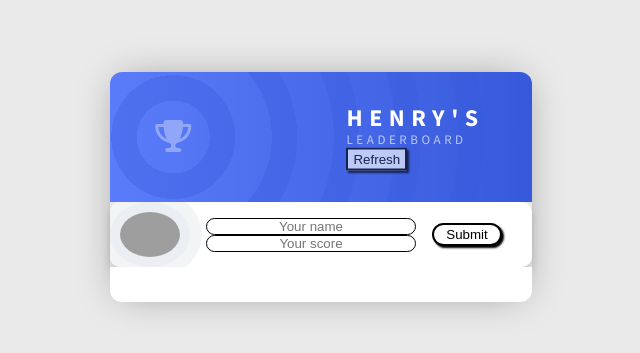
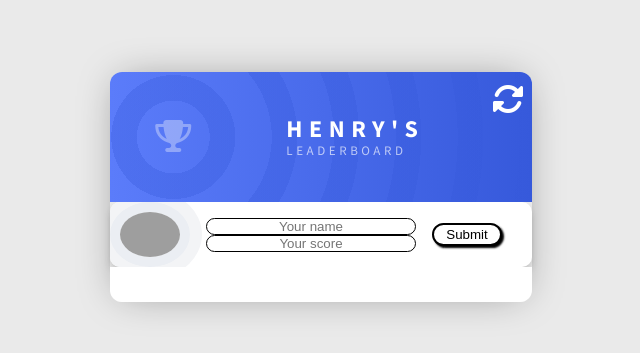
Before and after one commit to hsztan/leaderboard, a website built with webpack: page src/index.html in a window 1280 px wide. Shown: the part 221-574 px from the top of the page, without its empty margins (319-959 px from the left). Built offline with nearby package versions, Linux system fonts and the light colour scheme; no server answers; grey boxes are pictures that could not be loaded.

Commit message:
Add reload button and position

```diff
--- a/src/index.css
+++ b/src/index.css
@@ -85,11 +85,18 @@ h2 {
   transform: translate(-50%, -50%);
 }
 
+.leaderboard .reload-icon {
+  position: absolute;
+  top: 0.5rem;
+  right: 0.5rem;
+  font-size: 2rem;
+}
+
 .leaderboard .title {
   position: absolute;
   z-index: 2;
   top: 50%;
-  right: calc(var(--start) * .75);
+  right: calc(var(--start) * 1.7);
   transform: translateY(-50%);
   text-transform: uppercase;
   margin: 0;
@@ -97,6 +104,12 @@ h2 {
 
 .leaderboard .title span {
   display: block;
+}
+
+.leaderboard .title--reload {
+  font-size: 24px;
+  font-weight: 700;
+  letter-spacing: 6.5px;
 }
 
 .leaderboard .title--top {
--- a/src/index.html
+++ b/src/index.html
@@ -19,14 +19,12 @@
         <div id="scores-container" class="leaderboard">
           <div class="header">
             <span class="icon"><i class="fa-solid fa-trophy"></i></span>
+            <span id="refresh-btn" class="reload-icon"
+              ><i class="fa-solid fa-rotate"></i
+            ></span>
             <h1 class="title">
               <span class="title--top">HENRY'S</span
-              ><span class="title--bottom">LEADERBOARD</span
-              ><span class="title--bottom"
-                ><button id="refresh-btn" class="btn" type="button">
-                  Refresh
-                </button></span
-              >
+              ><span class="title--bottom">LEADERBOARD</span>
             </h1>
           </div>
           <form id="add-score-form" class="profile override-zoom">
```
